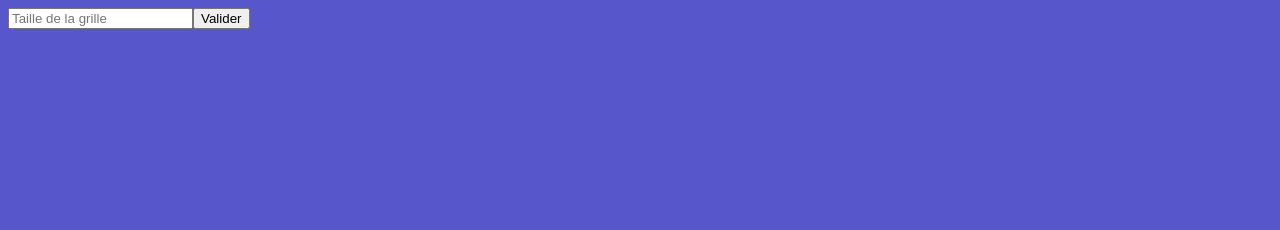
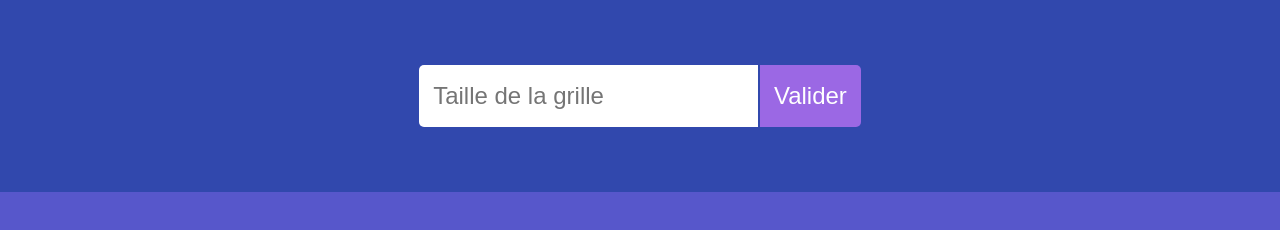
Before and after one commit to Severo-Yannick/S02E06-invader, a plain HTML site: page html/index.html in a window 1280 px wide. Drawn offline with Linux system fonts and the light colour scheme.

Commit message:
Ajout des styles css à l'input & au bouton

```diff
--- a/css/styles.css
+++ b/css/styles.css
@@ -23,3 +23,31 @@ body {
 .pixel--dark {
   background-color: rgb(72, 84, 96);
 }
+
+.configuration {
+  display: flex;
+  justify-content: center;
+  padding: 65px;
+  background-color: rgb(49, 72, 173);
+}
+
+.configuration__input {
+  border: none;
+  height: 3rem;
+  border-bottom-left-radius: 5px;
+  border-top-left-radius: 5px;
+  padding: 0.3em 0.6em;
+  font-size: 1.5em;
+  color: rgb(144, 146, 147);
+}
+
+.configuration__button {
+  border: none;
+  border-bottom-right-radius: 5px;
+  border-top-right-radius: 5px;
+  padding: 0.3em 0.6em;
+  font-size: 1.5em;
+  margin-left: 2px;
+  color: #fff;
+  background-color: rgb(155, 104, 228);
+}
--- a/html/index.html
+++ b/html/index.html
@@ -5,6 +5,7 @@
     <meta name="viewport" content="width=device-width, initial-scale=1.0" />
     <meta http-equiv="X-UA-Compatible" content="ie=edge" />
     <title>Invader</title>
+    <link rel="stylesheet" href="../css/reset.css">
     <link rel="stylesheet" href="../css/styles.css" />
   </head>
   <body>
```
